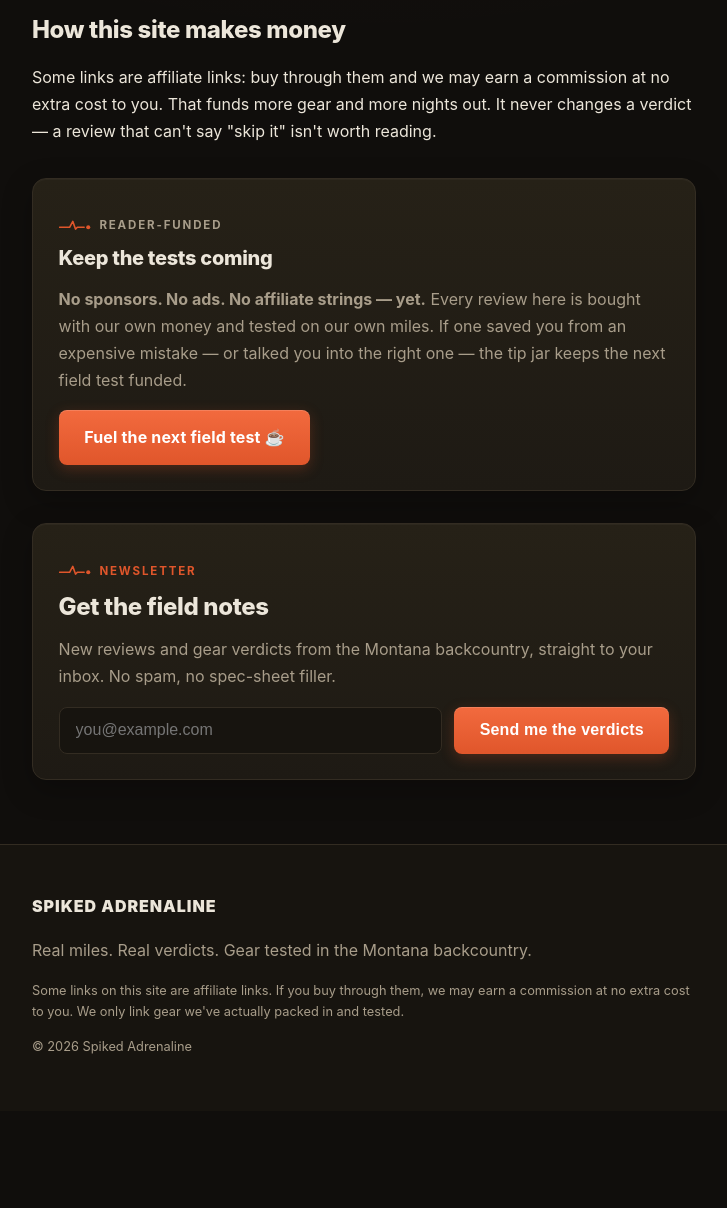
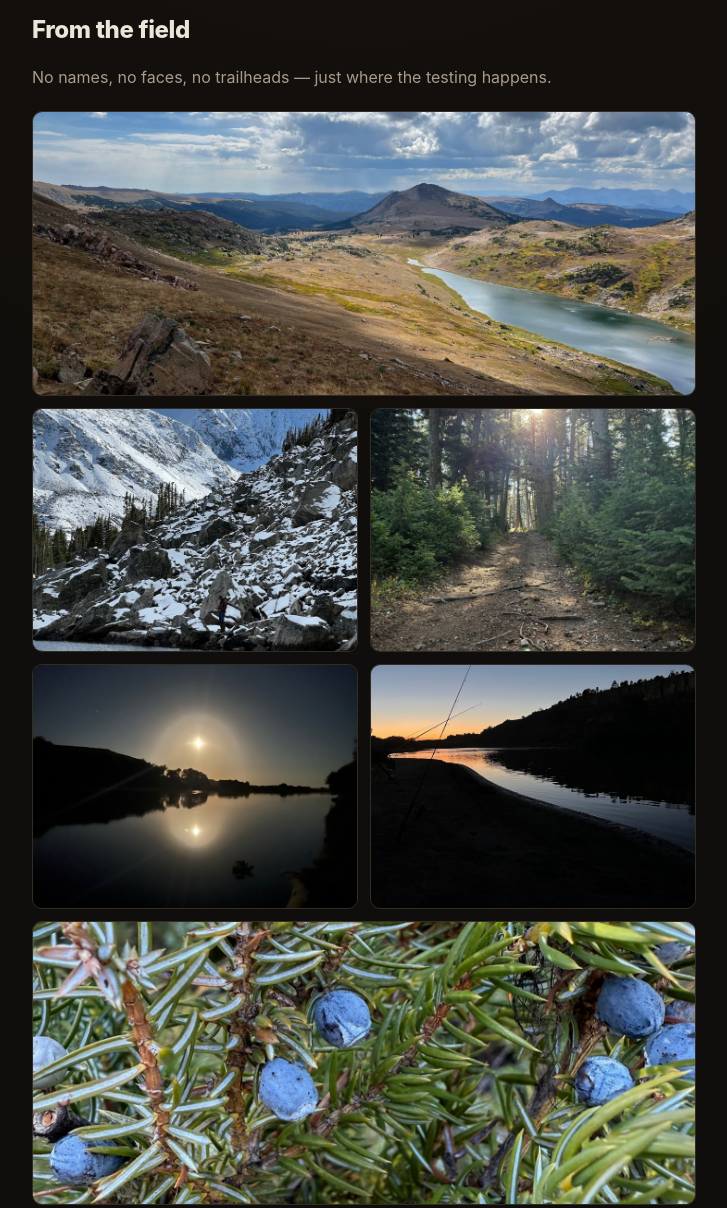
Before and after one commit to cyld101/spiked-adrenaline-website, an Astro site: page /about in a window 1280 px wide. Shown: the part 643-1851 px from the top of the page, without its empty margins (276-1003 px from the left). Before the commit the page ends 1754 px from the top, so only its background shows below. Built offline with nearby package versions, Linux system fonts and the light colour scheme; Astro itself is replaced by a stand-in of ours.

Commit message:
Homepage hero photo + About From-the-field gallery

```diff
--- a/src/pages/about.astro
+++ b/src/pages/about.astro
@@ -26,6 +26,16 @@ import TipJar from '../components/TipJar.astro';
       <li><strong>Who it's for — and who it's not for.</strong> Every verdict says both, explicitly.</li>
       <li><strong>Willing to say "skip it."</strong> No hype words unless the data earns them.</li>
     </ul>
+    <h2>From the field</h2>
+    <p class="muted">No names, no faces, no trailheads — just where the testing happens.</p>
+    <div class="field-grid">
+      <img src="/images/about/alpine-basin-lake.jpg" alt="Alpine basin with a lake under storm clouds" loading="lazy" class="wide" />
+      <img src="/images/about/boulderfield-lake.jpg" alt="Snow-covered boulder field above an alpine lake" loading="lazy" />
+      <img src="/images/about/forest-trail-sunburst.jpg" alt="Sun breaking through timber over a pack trail" loading="lazy" />
+      <img src="/images/about/moonrise-river.jpg" alt="Moonrise reflected on a still river at night" loading="lazy" />
+      <img src="/images/about/fishing-rods-sunset.jpg" alt="Fishing rods silhouetted against a sunset riverbank" loading="lazy" />
+      <img src="/images/about/juniper-berries.jpg" alt="Juniper berries in late-season timber" loading="lazy" class="wide" />
+    </div>
     <h2>How this site makes money</h2>
     <p>
       Some links are affiliate links: buy through them and we may earn a commission at no extra
@@ -41,4 +51,7 @@ import TipJar from '../components/TipJar.astro';
   section { margin-top: 3rem; }
   h1 { font-size: clamp(1.9rem, 6vw, 2.6rem); margin: 0.5rem 0 1rem; }
   ul li { margin-bottom: 0.6rem; }
+  .field-grid { display: grid; grid-template-columns: repeat(2, 1fr); gap: 0.75rem; margin: 1.25rem 0 2rem; }
+  .field-grid img { width: 100%; height: 100%; object-fit: cover; border-radius: 10px; border: 1px solid var(--border); aspect-ratio: 4 / 3; }
+  .field-grid img.wide { grid-column: span 2; aspect-ratio: 21 / 9; }
 </style>
```
Also changed, not shown: src/pages/index.astro (+5 -4 lines), public/images/about/alpine-basin-lake.jpg (added), public/images/about/boulderfield-lake.jpg (added), public/images/about/fishing-rods-sunset.jpg (added), public/images/about/forest-trail-sunburst.jpg (added), public/images/about/juniper-berries.jpg (added), public/images/about/moonrise-river.jpg (added), public/images/home/snow-hike-dogs.jpg (added).
